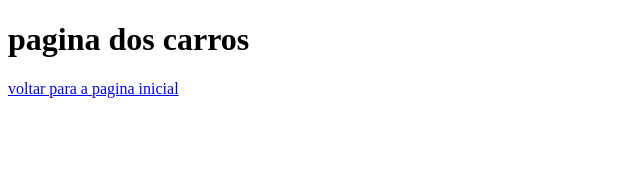
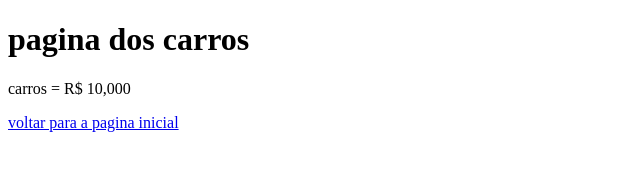
Before and after one commit to lelevasconcelos/leilao-de-carros, a plain HTML site: page carros.html in a window 1280 px wide. Shown: the whole page, without its empty margins (0-640 px from the left). Drawn offline with Linux system fonts and the light colour scheme.

Commit message:
acrecentado valor dos carros

```diff
--- a/carros.html
+++ b/carros.html
@@ -7,6 +7,7 @@
 </head>
 <body>
     <h1>pagina dos carros</h1>
+    <p>carros = R$ 10,000</p>
     <a href="index.html">voltar para a pagina inicial</a>
 </body>
 </html>
```
